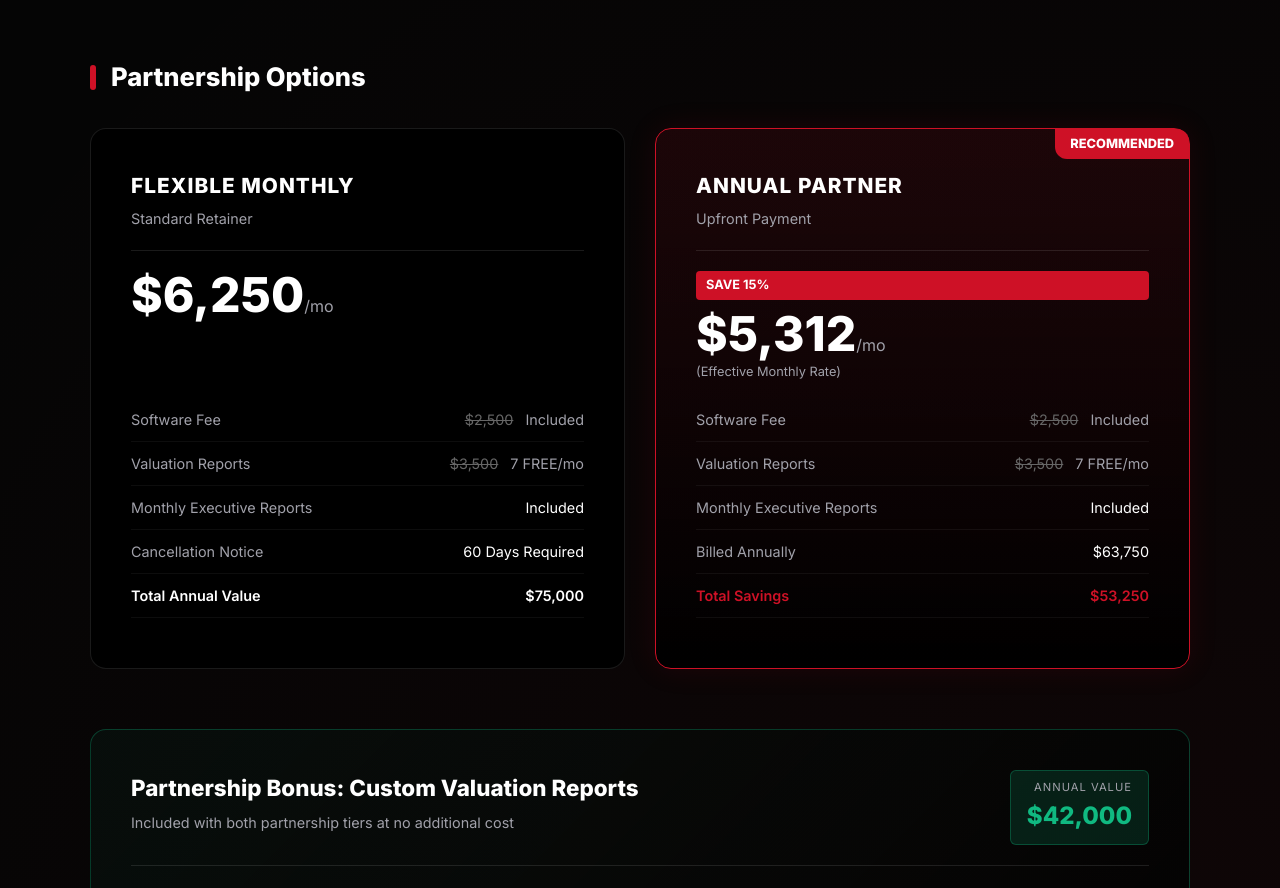
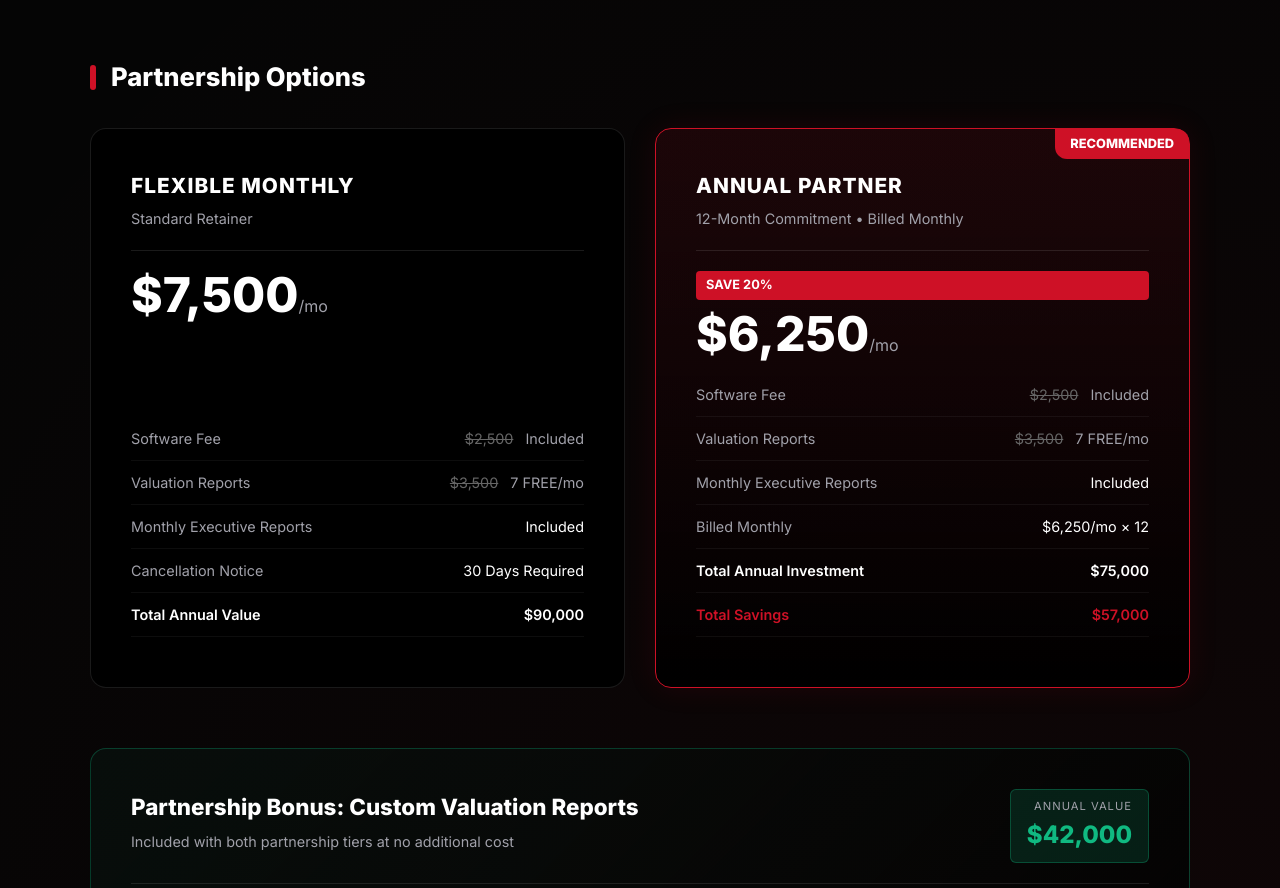
Before and after one commit to dbullard-source/BLA.athletiverse, a plain HTML site: page index.html in a window 1280 px wide. Shown: the part 2385-3273 px from the top of the page. Drawn offline with Linux system fonts and the light colour scheme.

Commit message:
Update index.html

```diff
--- a/index.html
+++ b/index.html
@@ -131,7 +131,7 @@
             transition: all 0.5s ease;
         }
         .bar-fill.cost {
-            height: 120px;
+            height: 145px;
             background: linear-gradient(180deg, #374151 0%, #1f2937 100%);
             border: 1px solid rgba(255,255,255,0.1);
             box-shadow: 0 -10px 30px rgba(0,0,0,0.3);
@@ -447,12 +447,12 @@
             <div class="chart-bar">
                 <div class="bar-container">
                     <div class="bar-fill cost">
-                        <div class="bar-value gray">$6,250</div>
+                        <div class="bar-value gray">$7,500</div>
                     </div>
                 </div>
                 <div class="bar-label">Monthly<br>Investment</div>
             </div>
-            <div class="roi-multiplier">2.3X ROI</div>
+            <div class="roi-multiplier">1.9X ROI</div>
             <div class="chart-bar">
                 <div class="bar-container">
                     <div class="bar-fill value">
@@ -464,7 +464,7 @@
         </div>
         <div class="roi-context">
             <div class="roi-badge">
-                <span>Every $1 invested yields approximately $2.30 in verified media value</span>
+                <span>Every $1 invested yields approximately $1.92 in verified media value</span>
             </div>
         </div>
     </div>
@@ -477,7 +477,7 @@
             <ul class="task-list">
                 <li><strong>7 Reels Comprised of Weekly Player Highlights/Player Stories/Special Event:</strong> Curated success stories from your roster of "postable" and approved athletes.</li>
                 <li><strong>2 Instagram Carousels / Week:</strong>
-                    <br><span style="font-size:0.85rem; color:var(--text-muted); display:block; margin-top:5px; padding-left:15px;">(1) Exclusive Player Journey/Story<br>(2) Educational Resources (High performer)</span>
+                    <br><span style="font-size:0.85rem; color:var(--text-muted); display:block; margin-top:5px; padding-left:15px;">(1) Exclusive Player Journey/Story<br>(1) Educational Resources (High performer)</span>
                 </li>
                 <li><strong>1 Monthly Newsletter:</strong> Deep dive into a specific player's journey and how BLA helped them on/off the field.</li>
             </ul>
@@ -522,6 +522,40 @@
                 <div class="p-sub">Standard Retainer</div>
             </div>
             <div class="price-display">
+                <div class="big-price">$7,500<span class="period">/mo</span></div>
+            </div>
+            <div class="term-list">
+                <div class="term-item">
+                    <span>Software Fee</span>
+                    <span><span class="strike">$2,500</span> Included</span>
+                </div>
+                <div class="term-item">
+                    <span>Valuation Reports</span>
+                    <span><span class="strike">$3,500</span> 7 FREE/mo</span>
+                </div>
+                <div class="term-item">
+                    <span>Monthly Executive Reports</span>
+                    <span style="color:#fff;">Included</span>
+                </div>
+                <div class="term-item">
+                    <span>Cancellation Notice</span>
+                    <span style="color:#fff;">30 Days Required</span>
+                </div>
+                <div class="term-item highlight">
+                    <span>Total Annual Value</span>
+                    <span>$90,000</span>
+                </div>
+            </div>
+        </div>
+
+        <div class="pricing-card featured">
+            <div style="position:absolute; top:0; right:0; background:var(--bla-red); color:white; padding:5px 15px; font-weight:800; font-size:0.8rem; border-bottom-left-radius:12px; border-top-right-radius:12px;">RECOMMENDED</div>
+            <div class="pricing-header">
+                <div class="p-title">Annual Partner</div>
+                <div class="p-sub">12-Month Commitment • Billed Monthly</div>
+            </div>
+            <div class="savings-badge">SAVE 20%</div>
+            <div class="price-display">
                 <div class="big-price">$6,250<span class="period">/mo</span></div>
             </div>
             <div class="term-list">
@@ -538,47 +572,16 @@
                     <span style="color:#fff;">Included</span>
                 </div>
                 <div class="term-item">
-                    <span>Cancellation Notice</span>
-                    <span style="color:#fff;">60 Days Required</span>
+                    <span>Billed Monthly</span>
+                    <span style="color:#fff;">$6,250/mo × 12</span>
                 </div>
                 <div class="term-item highlight">
-                    <span>Total Annual Value</span>
+                    <span>Total Annual Investment</span>
                     <span>$75,000</span>
-                </div>
-            </div>
-        </div>
-
-        <div class="pricing-card featured">
-            <div style="position:absolute; top:0; right:0; background:var(--bla-red); color:white; padding:5px 15px; font-weight:800; font-size:0.8rem; border-bottom-left-radius:12px; border-top-right-radius:12px;">RECOMMENDED</div>
-            <div class="pricing-header">
-                <div class="p-title">Annual Partner</div>
-                <div class="p-sub">Upfront Payment</div>
-            </div>
-            <div class="savings-badge">SAVE 15%</div>
-            <div class="price-display">
-                <div class="big-price">$5,312<span class="period">/mo</span></div>
-                <span style="font-size:0.8rem; color:var(--text-muted);">(Effective Monthly Rate)</span>
-            </div>
-            <div class="term-list">
-                <div class="term-item">
-                    <span>Software Fee</span>
-                    <span><span class="strike">$2,500</span> Included</span>
-                </div>
-                <div class="term-item">
-                    <span>Valuation Reports</span>
-                    <span><span class="strike">$3,500</span> 7 FREE/mo</span>
-                </div>
-                <div class="term-item">
-                    <span>Monthly Executive Reports</span>
-                    <span style="color:#fff;">Included</span>
-                </div>
-                <div class="term-item">
-                    <span>Billed Annually</span>
-                    <span style="color:#fff;">$63,750</span>
                 </div>
                 <div class="term-item highlight" style="color:var(--bla-red);">
                     <span>Total Savings</span>
-                    <span>$53,250</span>
+                    <span>$57,000</span>
                 </div>
             </div>
         </div>
```
